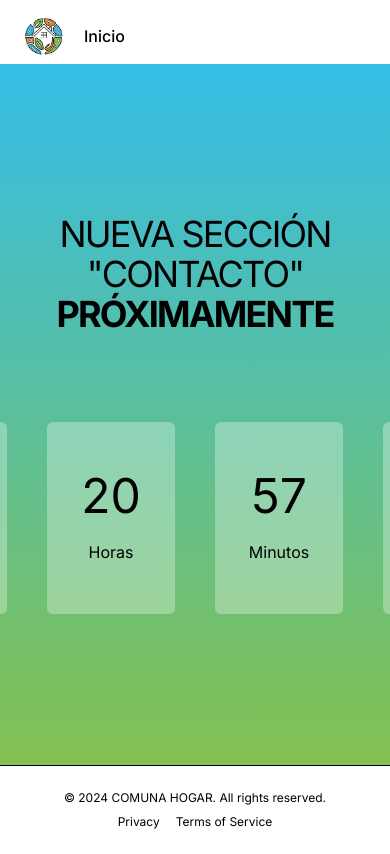
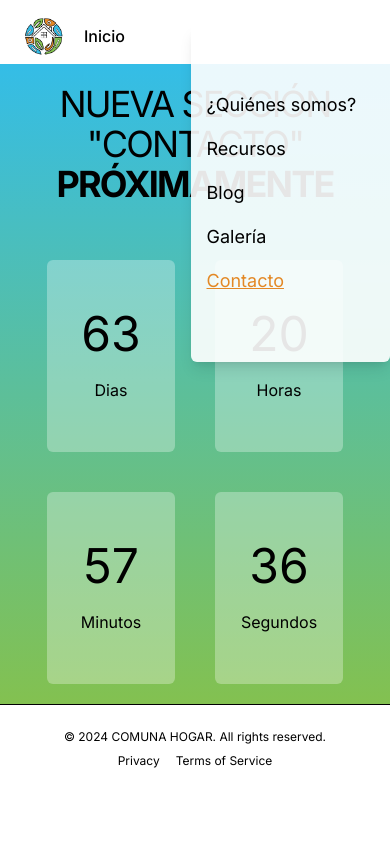
Before and after one commit to MarcosA00/comunahogar, a Next.js app: page /contacto in a window 390 px wide. Built offline with nearby package versions, Linux system fonts and the light colour scheme.

Commit message:
add: Se añade menu collapsable

```diff
--- a/components/count/Counter.js
+++ b/components/count/Counter.js
@@ -18,33 +18,33 @@ export default function Counter() {
 
   return (
     <main className="flex-1">
-      <div className="w-full h-[83vh] relative overflow-hidden">
+      <div className="w-full h-[640px] md:h-[540px] lg:h-[81vh] py-4 relative overflow-hidden">
         <div className="absolute inset-0 bg-gradient-to-t from-[#83C150] to-[#34BDE7]" />
-        <section className="relative h-full flex flex-col items-center justify-center gap-16 text-center text-primary-foreground space-y-6 px-4 md:px-6">
-          <h1 className="text-4xl uppercase tracking-tighter sm:text-6xl md:text-7xl">
+        <section className="relative h-full flex flex-col items-center justify-center gap-8 text-center text-primary-foreground space-y-6 px-4 md:px-6">
+          <h1 className="text-4xl uppercase tracking-tighter sm:text-4xl md:text-7xl">
             Nueva sección "{newStr}"<br />
             <span className="font-bold">PRÓXIMAMENTE</span>
           </h1>
 
           {/* Contador */}
-          <div className="flex gap-10">
+          <div className="grid grid-cols-2 grid-rows-2 md:flex gap-10 ">
             <article className="bg-secondary/30 p-4 w-32 h-48 flex flex-col items-center justify-center gap-5 rounded-md">
-              <h2 className="text-5xl font-b">{ time.days }</h2>
+              <h2 className="text-5xl font-b">{time.days}</h2>
               <span>Dias</span>
             </article>
 
             <article className="bg-secondary/30 p-4 w-32 h-48 flex flex-col items-center justify-center gap-5 rounded-md">
-              <h2 className="text-5xl font-b">{ time.hours }</h2>
+              <h2 className="text-5xl font-b">{time.hours}</h2>
               <span>Horas</span>
-              </article>
+            </article>
 
-              <article className="bg-secondary/30 p-4 w-32 h-48 flex flex-col items-center justify-center gap-5 rounded-md">
-              <h2 className="text-5xl font-b">{ time.minutes }</h2>
+            <article className="bg-secondary/30 p-4 w-32 h-48 flex flex-col items-center justify-center gap-5 rounded-md">
+              <h2 className="text-5xl font-b">{time.minutes}</h2>
               <span>Minutos</span>
             </article>
 
             <article className="bg-secondary/30 p-4 w-32 h-48 flex flex-col items-center justify-center gap-5 rounded-md">
-              <h2 className="text-5xl font-b">{ time.secons }</h2>
+              <h2 className="text-5xl font-b">{time.secons}</h2>
               <span>Segundos</span>
             </article>
           </div>
--- a/components/index/Carousel.js
+++ b/components/index/Carousel.js
@@ -8,11 +8,10 @@ export default function Carousel() {
         <div className="flex flex-col items-center justify-center space-y-4 text-center">
           <div className="space-y-2">
             <h2 className="text-3xl font-bold tracking-tighter sm:text-5xl">
-              Gallery
+              Gallería
             </h2>
             <p className="max-w-[900px] text-muted-foreground md:text-xl/relaxed lg:text-base/relaxed xl:text-xl/relaxed">
-              Explore our gallery and get a glimpse of the vibrant community
-              events we've hosted.
+            Explora nuestra galería y echa un vistazo a las actividades en las que emos participado.
             </p>
           </div>
           <div className="grid grid-cols-2 sm:grid-cols-3 md:grid-cols-4 gap-4">
--- a/components/index/Events.js
+++ b/components/index/Events.js
@@ -48,8 +48,7 @@ export default function Events() {
                     </p>
                   </div>
                   <div
-                    href=""
-                    className="text-secondary inline-flex h-8 items-center justify-center rounded-md bg-primary px-4 text-sm font-medium text-primary-foreground shadow transition-colors hover:cursor- hover:bg-primary/90 focus-visible:outline-none focus-visible:ring-1 focus-visible:ring-ring disabled:pointer-events-none disabled:opacity-50"
+                    className="text-secondary inline-flex h-8 items-center justify-center rounded-md bg-primary px-4 text-sm font-medium text-primary-foreground shadow transition-colors hover:cursor-pointer hover:bg-primary/90 focus-visible:outline-none focus-visible:ring-1 focus-visible:ring-ring disabled:pointer-events-none disabled:opacity-50"
                     prefetch={false}
                   >
                     Ver mas ...
--- a/components/index/Hero.js
+++ b/components/index/Hero.js
@@ -13,13 +13,12 @@ export default function Hero() {
             Una comunidad vibrante de jóvenes con una visión social y solidaria.
           </p>
           <div className="flex flex-col gap-2 min-[400px]:flex-row">
-            <Link
-              href="#"
-              className="text-secondary inline-flex h-10 items-center justify-center rounded-md bg-primary px-8 text-sm font-medium text-primary-foreground shadow transition-colors hover:bg-primary/90 focus-visible:outline-none focus-visible:ring-1 focus-visible:ring-ring disabled:pointer-events-none disabled:opacity-50 disabled:"
+            <div
+              className="text-secondary inline-flex h-10 items-center justify-center rounded-md bg-primary px-8 text-sm font-medium text-primary-foreground shadow transition-colors hover:bg-primary/90 hover:cursor-pointer focus-visible:outline-none focus-visible:ring-1 focus-visible:ring-ring disabled:pointer-events-none disabled:opacity-50 disabled:"
               prefetch={false}
             >
               Iniciar Sesión
-            </Link>
+            </div>
           </div>
         </div>
       </section>
--- a/components/index/Index.js
+++ /dev/null
@@ -1,21 +0,0 @@
-import Hero from './Hero'
-import Mission from './Mission'
-import Events from './Events'
-import Formulary from './Formulary'
-import Carousel from './Carousel'
-
-export default function Index() {
-  return (
-    <>
-      <Hero />
-
-      <Mission />
-
-      <Events />
-
-      <Carousel />
-
-      <Formulary />
-    </>
-  )
-}
--- /dev/null
+++ b/components/navbar/CollapseMenu.js
@@ -0,0 +1,24 @@
+'use client'
+
+import { useState } from "react";
+import { ActiveLink } from "../active-link/ActiveLink"
+
+const navItems = [
+  { path: "/quienes-somos", text: "¿Quiénes somos?" },
+  { path: "/recursos", text: "Recursos" },
+  { path: "/blog", text: "Blog" },
+  { path: "/galeria", text: "Galería" },
+  { path: "/contacto", text: "Contacto" },
+];
+
+export default function CollapseMenu() {
+  return (
+    <div className={`bg-secondary/90 w-7/12 h-[40vh] text-lg border-primary rounded-md shadow-lg -right-6 top-4 absolute flex flex-col justify-center gap-4 z-50 p-4 visible md:invisible lg:invisible xl:invisible'}`}>
+      {
+        navItems.map((navItem) => (
+          <ActiveLink key={navItem.path} {...navItem} />
+        ))
+      }
+    </div>
+  )
+}
--- a/components/navbar/Header.js
+++ b/components/navbar/Header.js
@@ -3,6 +3,7 @@ import Image from "next/image";
 import { ActiveLink } from "../active-link/ActiveLink";
 
 import Logo from "@/public/img/logo.png";
+import CollapseMenu from "./CollapseMenu";
 
 const navItems = [
   { path: "/quienes-somos", text: "¿Quiénes somos?" },
@@ -16,23 +17,26 @@ export default function Header() {
   return (
     <>
       <header className="px-4 lg:px-6 h-14">
-        <nav className="flex bg-opacity-30 md:py-1 m-2 gap-2 rounded">
+        <nav className="flex bg-opacity-30 md:py-1 m-2 gap-2 rounded relative">
           <Link
             href="/"
             className="flex items-center gap-5 justify-between"
             prefetch={false}
           >
-            <Image src={Logo} width={40} height={50} />
+            <Image src={Logo} width={40} height={50} alt="Logo ComunaHogar" />
             <span className="text-md font-medium hover:text-md">Inicio</span>
           </Link>
 
           <div className="flex flex-1"></div>
 
+          {/* Menú md screen */}
           <div className="py-1 collapse md:visible">
             {navItems.map((navItem) => (
               <ActiveLink key={navItem.path} {...navItem} />
             ))}
           </div>
+
+          <CollapseMenu />
         </nav>
       </header>
     </>
```
